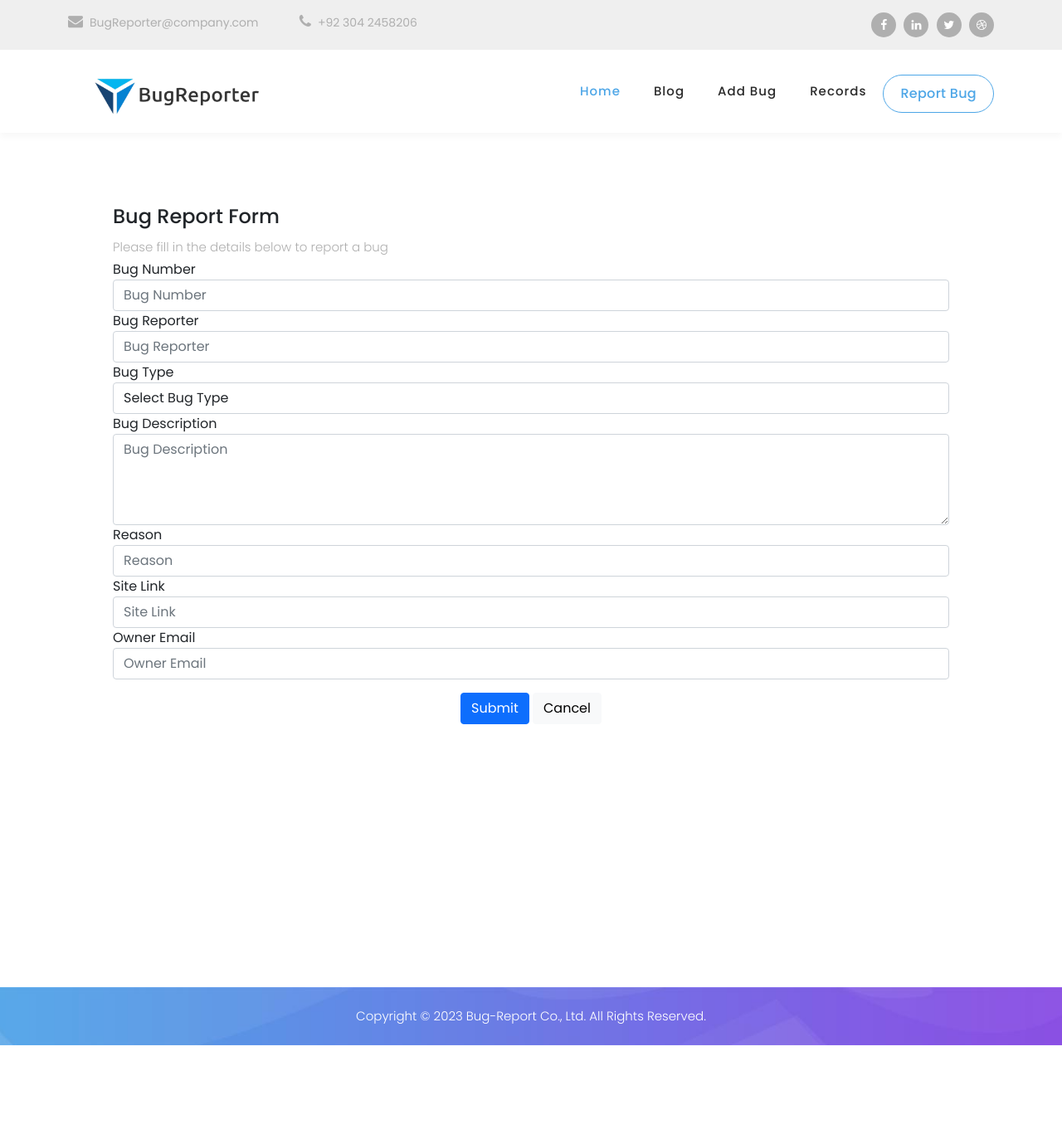
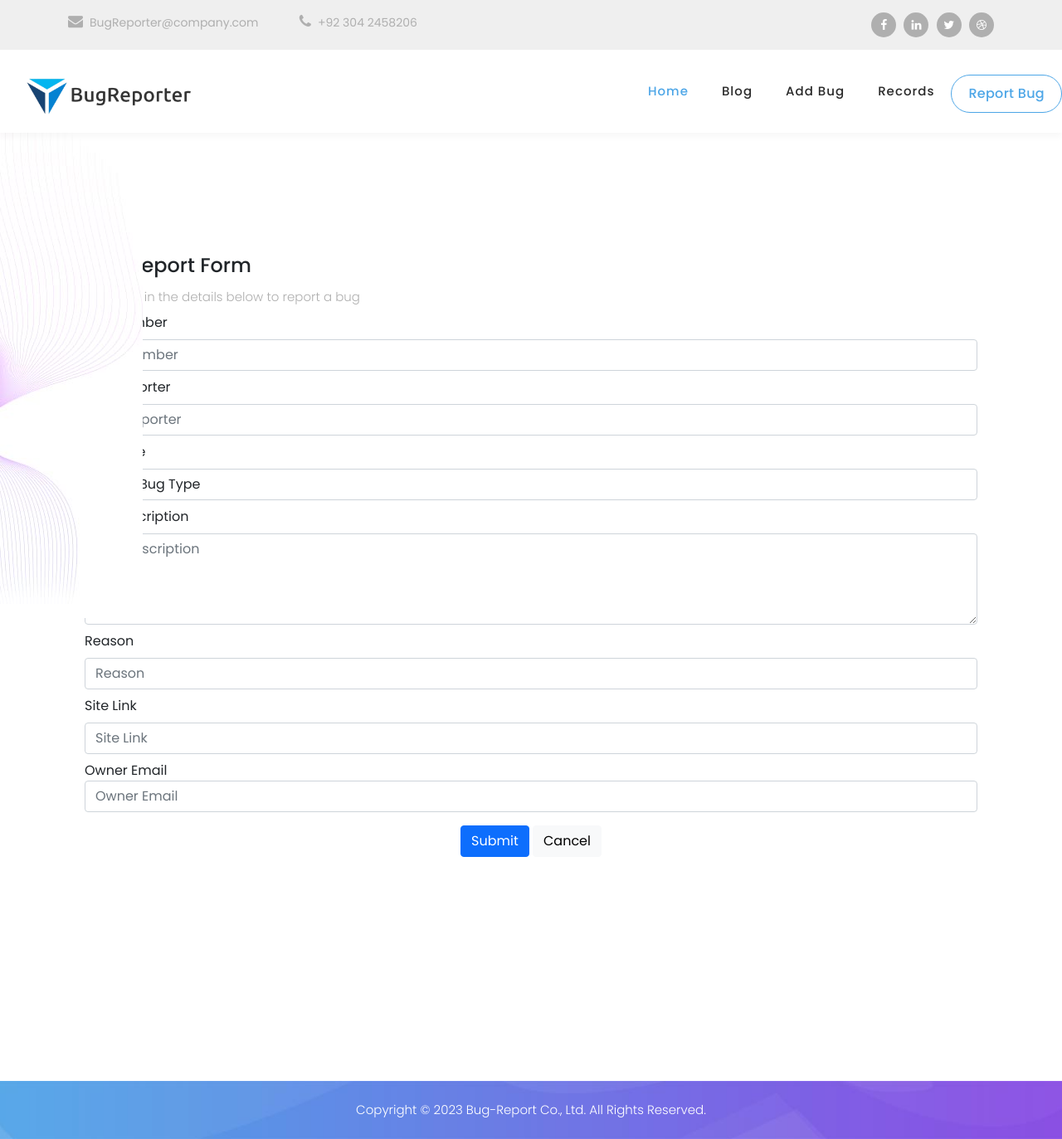
Before and after one commit to Muhammad-Shaheer-khan/DBMS_Project, a Django app: page /addBug in a window 1280 px wide. Shown: the whole page at 83% size. Before the commit the page ends 1260 px from the top, so only its background shows below. Run offline with Django 4.2, Linux system fonts and the light colour scheme; some libraries are stand-ins or nearby versions.

Commit message:
ahsan 4th commit

```diff
--- a/myproject/templates/addBug.html
+++ b/myproject/templates/addBug.html
@@ -4,41 +4,52 @@
 
 {% block content %}
 
-<head>
 <style>
   .btn-cancel:hover {
-      background-color: lightgray;
+    background-color: #efefef;
   }
 
   .form-wrapper {
+    background-color: #ffffff;
+
     display: flex;
     justify-content: center;
     align-items: center;
     height: 125vh; /* Adjust as needed */
     padding: 120px;
   }
+  .card .card-body {
+  padding: 2.5rem 2.5rem;
+}
+
+.card-body {
+  -webkit-box-flex: 1;
+  -ms-flex: 1 1 auto;
+  flex: 1 1 auto;
+  min-height: 1px;
+  padding: 1.25rem;
+}
+
 
 </style>
-</head>
-
 <body>
-
-      <div class="form-wrapper">
+  <div class="main-banner fadeIn" id="top" data-wow-duration="1s" data-wow-delay="0.5s">
+    <div class="container">
       <div class="card-body">
         <h4 class="card-title">Bug Report Form</h4>
         <p class="card-description">Please fill in the details below to report a bug</p>
         <form class="forms-sample">
-                <div class="form-group">
+          <div class="form-group my-1">
             <label for="exampleInputBugNo">Bug Number</label>
-                  <input type="text" class="form-control" id="exampleInputBugNo" placeholder="Bug Number" required>
+            <input type="text" class="form-control my-2" id="exampleInputBugNo" placeholder="Bug Number" required>
           </div>
-                <div class="form-group">
-                  <label for="exampleInputBugReporter">Bug Reporter</label>
-                  <input type="text" class="form-control" id="exampleInputBugReporter" placeholder="Bug Reporter" required>
+          <div class="form-group my-1">
+            <label for="exampleInputBugReporter"x`>Bug Reporter</label>
+            <input type="text" class="form-control my-2" id="exampleInputBugReporter" placeholder="Bug Reporter" required>
           </div>
-                <div class="form-group">
+          <div class="form-group my-1">
             <label for="exampleInputBugType">Bug Type</label>
-                  <select class="form-control" id="exampleInputBugType" required>
+            <select class="form-control my-2" id="exampleInputBugType" required>
               <option value="">Select Bug Type</option>
               <option value="UI Bug">UI Bug</option>
               <option value="Functional Bug">Functional Bug</option>
@@ -52,19 +63,19 @@
             </select>
           </div>
 
-                <div class="form-group">
+          <div class="form-group my-1">
             <label for="exampleInputBugDescription">Bug Description</label>
-                  <textarea class="form-control" id="exampleInputBugDescription" rows="4" placeholder="Bug Description" required></textarea>
+            <textarea class="form-control my-2" id="exampleInputBugDescription" rows="4" placeholder="Bug Description" required></textarea>
           </div>
-                <div class="form-group">
+          <div class="form-group my-1">
             <label for="exampleInputReason">Reason</label>
-                  <input type="text" class="form-control" id="exampleInputReason" placeholder="Reason" required>
+            <input type="text" class="form-control my-2" id="exampleInputReason" placeholder="Reason" required>
           </div>
-                <div class="form-group">
+          <div class="form-group my-1">
             <label for="exampleInputSiteLink">Site Link</label>
-                  <input type="url" class="form-control" id="exampleInputSiteLink" placeholder="Site Link" pattern="https?://.+">
+            <input type="url" class="form-control my-2" id="exampleInputSiteLink" placeholder="Site Link" pattern="https?://.+">
           </div>
-                <div class="form-group">
+          <div class="form-group my-1">
             <label for="exampleInputOwnerEmail">Owner Email</label>
             <input type="email" class="form-control" id="exampleInputOwnerEmail" placeholder="Owner Email" required>
           </div>
@@ -75,6 +86,62 @@
         </form>
       </div>
         </div>
+      </div>
+    </div>
+  </div>
+
+    <!-- <div class="form-wrapper">
+            <div class="card-body">
+              <h4 class="card-title">Bug Report Form</h4>
+              <p class="card-description">Please fill in the details below to report a bug</p>
+              <form class="forms-sample">
+                <div class="form-group my-1">
+                  <label for="exampleInputBugNo">Bug Number</label>
+                  <input type="text" class="form-control my-2" id="exampleInputBugNo" placeholder="Bug Number" required>
+                </div>
+                <div class="form-group my-1">
+                  <label for="exampleInputBugReporter"x`>Bug Reporter</label>
+                  <input type="text" class="form-control my-2" id="exampleInputBugReporter" placeholder="Bug Reporter" required>
+                </div>
+                <div class="form-group my-1">
+                  <label for="exampleInputBugType">Bug Type</label>
+                  <select class="form-control my-2" id="exampleInputBugType" required>
+                    <option value="">Select Bug Type</option>
+                    <option value="UI Bug">UI Bug</option>
+                    <option value="Functional Bug">Functional Bug</option>
+                    <option value="Performance Bug">Performance Bug</option>
+                    <option value="Compatibility Bug">Compatibility Bug</option>
+                    <option value="Security Bug">Security Bug</option>
+                    <option value="Data Bug">Data Bug</option>
+                    <option value="Integration Bug">Integration Bug</option>
+                    <option value="Usability Bug">Usability Bug</option>
+                    <option value="Accessibility Bug">Accessibility Bug</option>
+                  </select>
+                </div>
+
+                <div class="form-group my-1">
+                  <label for="exampleInputBugDescription">Bug Description</label>
+                  <textarea class="form-control my-2" id="exampleInputBugDescription" rows="4" placeholder="Bug Description" required></textarea>
+                </div>
+                <div class="form-group my-1">
+                  <label for="exampleInputReason">Reason</label>
+                  <input type="text" class="form-control my-2" id="exampleInputReason" placeholder="Reason" required>
+                </div>
+                <div class="form-group my-1">
+                  <label for="exampleInputSiteLink">Site Link</label>
+                  <input type="url" class="form-control my-2" id="exampleInputSiteLink" placeholder="Site Link" pattern="https?://.+">
+                </div>
+                <div class="form-group my-1">
+                  <label for="exampleInputOwnerEmail">Owner Email</label>
+                  <input type="email" class="form-control" id="exampleInputOwnerEmail" placeholder="Owner Email" required>
+                </div>
+                <div class="form-group text-center mt-3">
+                  <button type="submit" class="btn btn-primary btn-submit">Submit</button>
+                  <button class="btn btn-light btn-cancel">Cancel</button>
+                </div>
+              </form>
+            </div>
+      </div>  -->
 
 
 </body>
--- a/myproject/templates/base.html
+++ b/myproject/templates/base.html
@@ -72,7 +72,7 @@
     <div class="container">
       <div class="row">
         <div class="col-12">
-          <nav class="main-nav">
+          <nav class="main-nav fixed-top">
             <!-- ***** Logo Start ***** -->
             <a href="" class="logo">
               <img src="../static/assets/images/bugLogo.png" alt="Logo" style="width: 250px; height: auto;">
@@ -80,7 +80,7 @@
             <!-- ***** Logo End ***** -->
             <!-- ***** Menu Start ***** -->
             <ul class="nav">
-              <li class="scroll-to-section"><a href="#top" class="active">Home</a></li>
+              <li class="scroll-to-section"><a href="{% url 'home'%}" class="active">Home</a></li>
               <li class="scroll-to-section"><a href="#blog">Blog</a></li>
               <li ><a href="{% url 'addBug' %}">Add bug</a></li>
               <li ><a href="#">Records</a></li>
```
Lines whose indentation alone changed are shown as unchanged.
